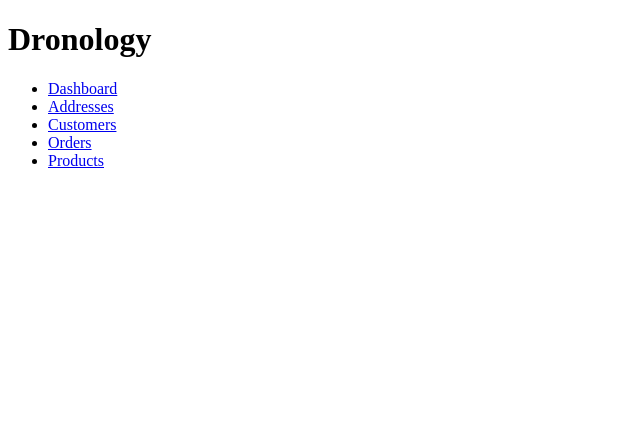
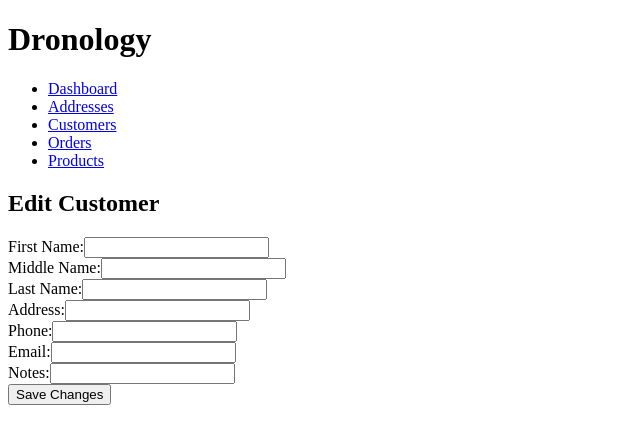
Before and after one commit to amex-bootcamp/final-capstone-client, a React (Create React App) app: page /customers/1/edit in a window 1280 px wide. Shown: the top 444 px of the page, without its empty margins (0-640 px from the left). Built offline with nearby package versions, Linux system fonts and the light colour scheme; no server answers.

Commit message:
front end customer edit complete

```diff
--- a/src/App.js
+++ b/src/App.js
@@ -4,6 +4,7 @@ import AddressesList from "./components/addresses/AddressesList";
 import CustomersList from "./components/customers/CustomersList";
 import ProductsList from "./components/products/ProductsList";
 import CustomerView from "./components/customers/CustomerView";
+import CustomerEdit from "./components/customers/CustomerEdit";
 
 
 function App() {
@@ -25,6 +26,7 @@ function App() {
             <ProductsList />
           </Route>
           <Route exact path="/customers/:id" component={CustomerView} />
+          <Route exact path="/customers/:id/edit" component={CustomerEdit} />
         </Switch>
 
       </main>
--- a/src/components/customers/CustomerEdit.js
+++ b/src/components/customers/CustomerEdit.js
@@ -1,9 +1,129 @@
 import React, { Component } from "react";
+import CustomerDataService from "../../services/customer.data.service";
 
 class CustomerEdit extends Component {
+  state = {
+    first_name: "",
+    middle_name: "",
+    last_name: "",
+    phone: "",
+    email: "",
+    notes: "",
+  };
+
+  componentDidMount() {
+    const {
+      match: {
+        params: { id },
+      },
+    } = this.props;
+
+    CustomerDataService.view(id)
+      .then(({ data: customer }) =>
+        this.setState({
+          first_name: customer.first_name,
+          middle_name: customer.middle_name,
+          last_name: customer.last_name,
+          phone: customer.phone,
+          email: customer.email,
+          notes: customer.notes,
+        })
+      )
+      .catch(console.error);
+  }
+
+  handleFirstNameChange = (event) => {
+    this.setState({
+      first_name: event.target.value,
+    });
+  };
+
+  handleMiddleNameChange = (event) => {
+    this.setState({
+      middle_name: event.target.value,
+    });
+  };
+
+  handleLastNameChange = (event) => {
+    this.setState({
+      last_name: event.target.value,
+    });
+  };
+
+  handlePhoneChange = (event) => {
+    this.setState({
+      phone: event.target.value,
+    });
+  };
+
+  handleEmailChange = (event) => {
+    this.setState({
+      email: event.target.value,
+    });
+  };
+
+  handleNotesChange = (event) => {
+    this.setState({
+      notes: event.target.value,
+    });
+  };
+
   render() {
-    return <div>CustomerEdit</div>;
+    return (
+      <section>
+        <h2>Edit Customer</h2>
+        <div>
+          <form>
+            <label>First Name:</label>
+            <input
+              type="text"
+              value={this.state.first_name}
+              onChange={this.handleFirstNameChange}
+            ></input>
+            <br></br>
+            <label>Middle Name:</label>
+            <input
+              type="text"
+              value={this.state.middle_name}
+              onChange={this.handleMiddleNameChange}
+            ></input>
+            <br></br>
+            <label>Last Name:</label>
+            <input
+              type="text"
+              value={this.state.last_name}
+              onChange={this.handleLastNameChange}
+            ></input>
+            <br></br>
+            <label>Address:</label>
+            <input type="text"></input>
+            <br></br>
+            <label>Phone:</label>
+            <input
+              type="text"
+              value={this.state.phone}
+              onChange={this.handlePhoneChange}
+            ></input>
+            <br></br>
+            <label>Email:</label>
+            <input
+              type="text"
+              value={this.state.email}
+              onChange={this.handleEmailChange}
+            ></input>
+            <br></br>
+            <label>Notes:</label>
+            <input
+              type="text"
+              value={this.state.notes}
+              onChange={this.handleNotesChange}
+            ></input>
+            <br></br>
+          </form>
+          <button type="submit">Save Changes</button>
+        </div>
+      </section>
+    );
   }
 }
-
 export default CustomerEdit;
--- a/src/components/customers/CustomerView.js
+++ b/src/components/customers/CustomerView.js
@@ -20,6 +20,8 @@ class CustomerView extends Component {
     .catch(console.error);
 
   }
+
+  handle
   render() {
    const { customer } = this.state;
 
@@ -42,7 +44,7 @@ class CustomerView extends Component {
       </Card.Text>
       </Card.Body>
       </Card>
-      <Button>Edit Customer</Button>
+      <Button >Edit Customer</Button>
       <Button>Delete Customer</Button>
       <Card>
         <Card.Text>
```
Also changed, not shown: 1 other file (tests, documents, lock files or other folders).
